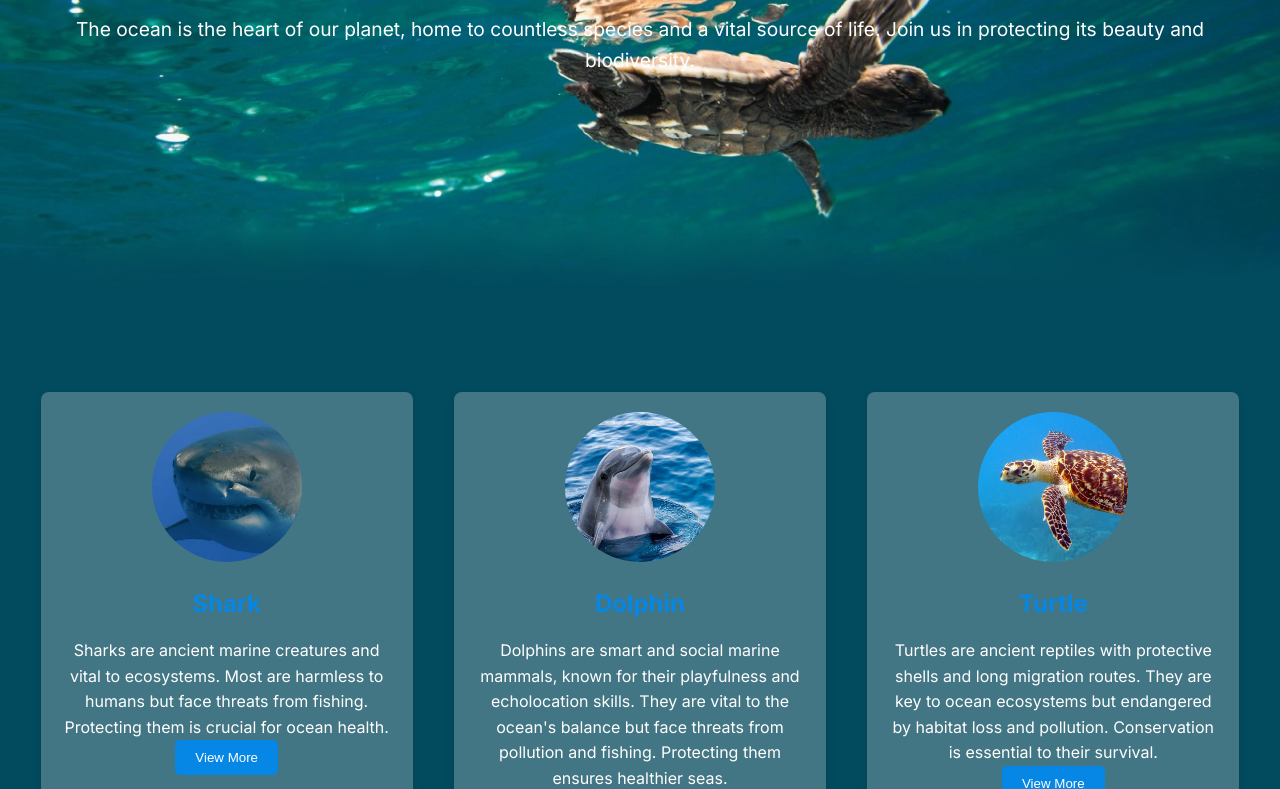
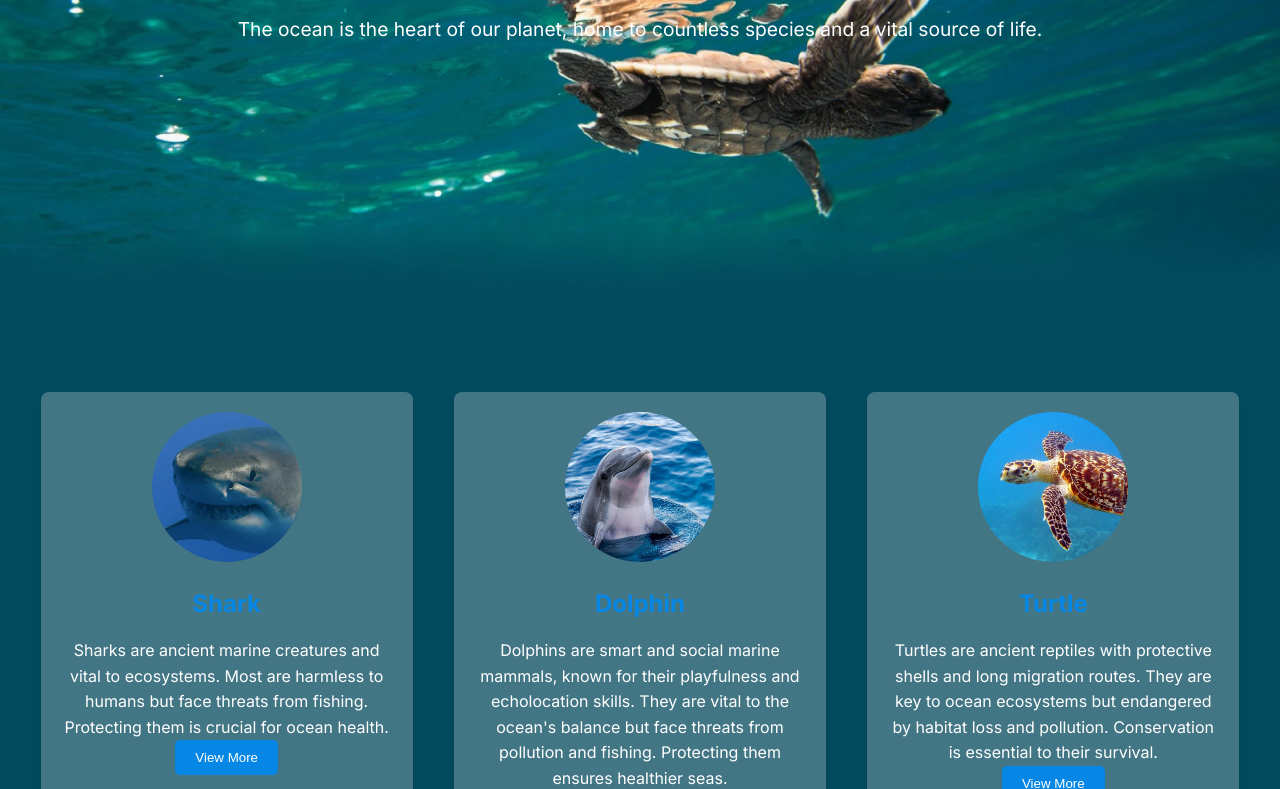
Before and after one commit to vveki/fakultet-sajt, a plain HTML site: page pages/home/home.html in a window 1280 px wide. Shown: the part 276-1065 px from the top of the page. Drawn offline with Linux system fonts and the light colour scheme.

Commit message:
Update home.html

```diff
--- a/pages/home/home.html
+++ b/pages/home/home.html
@@ -53,9 +53,9 @@
         <section class="hero">
             <div class="hero-text">
                 <h1 data-text-en="SAVE THE OCEAN" data-text-sr="SPASIMO OKEAN">SAVE THE OCEAN</h1>
-                <p data-text-en="The ocean is the heart of our planet, home to countless species and a vital source of life. Join us in protecting its beauty and biodiversity."
-                   data-text-sr="Okean je srce naše planete, dom bezbroj vrsta i ključni izvor života. Pridružite nam se u očuvanju njegove lepote i biodiverziteta.">
-                   The ocean is the heart of our planet, home to countless species and a vital source of life. Join us in protecting its beauty and biodiversity.
+                <p data-text-en="The ocean is the heart of our planet, home to countless species and a vital source of life."
+                   data-text-sr="Okean je srce naše planete, dom bezbroj vrsta i ključni izvor života.">
+                   The ocean is the heart of our planet, home to countless species and a vital source of life.
                 </p>
             </div>
         </section>
```
